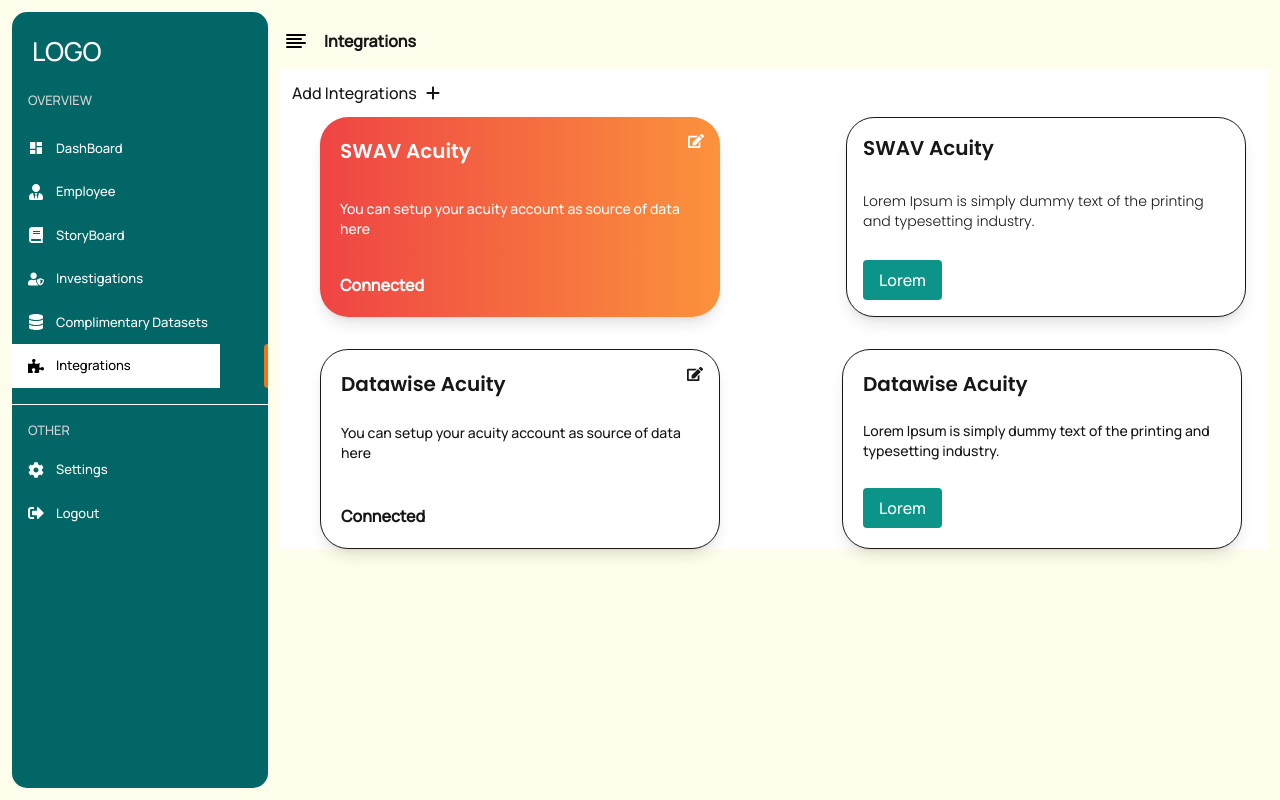
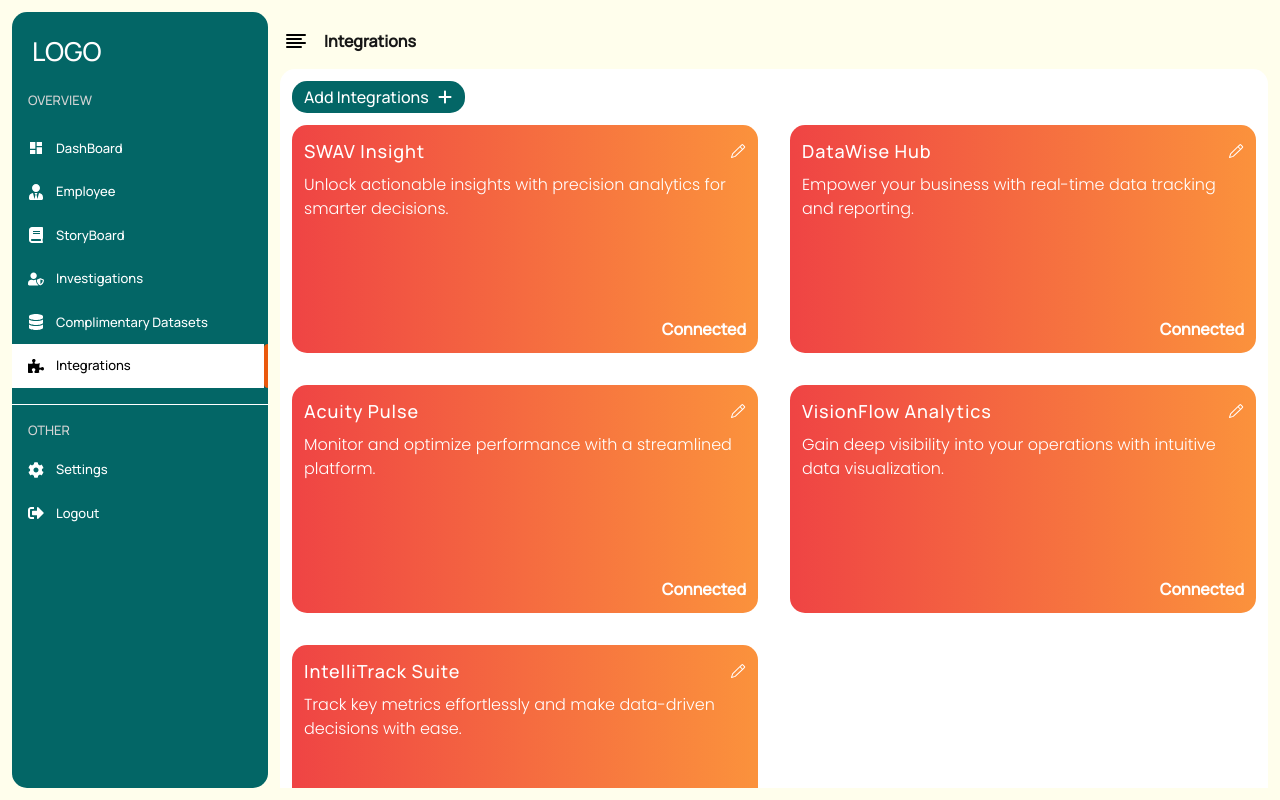
Before and after one commit to smhassan90/dataWise, a Next.js app: page /dashboard/integrations in a window 1280 px wide. Built offline with nearby package versions, Linux system fonts and the light colour scheme.

Commit message:
feat: enhance login and signup button styles; update button component for consistency and improve sidebar layout

```diff
--- a/src/app/(root)/login/page.jsx
+++ b/src/app/(root)/login/page.jsx
@@ -56,7 +56,7 @@ const LoginPage = () => {
           {loginFields.map((input, index) => (
             <TextInput input={input} key={index} errors={errors} register={register}/>
           ))}
-          <Button>Sign In</Button>
+          <Button className="h-[40px] md:h-[45px]">Sign In</Button>
           <p className="text-center text-small text-gray tracking-tighter">
             Don't have an Account? &nbsp;&nbsp;
             <Link href="/signup">
--- a/src/app/(root)/signup/page.jsx
+++ b/src/app/(root)/signup/page.jsx
@@ -53,7 +53,7 @@ const SignUpPage = () => {
             <TextInput input={input} key={index} errors={errors} register={register} />
           ))}
 
-          <Button>Create an Account</Button>
+          <Button className='h-[40px] md:h-[45px]'>Create an Account</Button>
           <p className="text-center text-gray text-small tracking-tighter">
             Already have an Account? &nbsp;&nbsp;
             <Link href="/login">
--- a/src/app/dashboard/complimentary_datasets/page.jsx
+++ b/src/app/dashboard/complimentary_datasets/page.jsx
@@ -1,7 +1,6 @@
 "use client"
 
 import { Button } from "@/src/utils/button";
-import AppointmentChart from "@/src/utils/graph";
 import { useState } from "react"
 import { FaSearch } from "react-icons/fa";
 import { useDispatch, useSelector } from "react-redux";
--- a/src/app/dashboard/integrations/page.jsx
+++ b/src/app/dashboard/integrations/page.jsx
@@ -3,6 +3,9 @@ import React from "react";
 import { FaEdit } from "react-icons/fa";
 import { useDispatch, useSelector } from "react-redux";
 import { FaPlus } from "react-icons/fa6";
+import { GoPencil } from "react-icons/go";
+import { cards } from "@/src/data/cards";
+import { Button } from "@/src/utils/button";
 
 const Integrations = () => {
 
@@ -10,63 +13,27 @@ const Integrations = () => {
   const title = useSelector((state) => state.sideBar.title);
   const { width, sidebar } = useSelector((state) => state.sideBar);
   return (
-    <div className="bg-white">
-      <h2 className="text-normal p-normal flex items-center font-manrope gap-2">
-        Add Integrations <span><FaPlus className="text-small"/></span>
-      </h2>
+    <div className="bg-white rounded-large p-normal">
+      <Button className="text-normal flex items-center font-manrope gap-2 cursor-pointer">
+        Add Integrations <span><FaPlus className="text-small" /></span>
+      </Button>
+      <div className={`grid items-center gap-8 py-normal ${sidebar ? 'md:grid-cols-2' : 'md:grid-cols-3'}`}>
 
-      {/* SWAV Acuity Section */}
-      <div className="ml-10 grid md:grid-cols-2 gap-6">
-        {/* SWAV Acuity Card */}
-        <div className="w-[400px] h-[200px]  bg-gradient-to-r from-red-500 to-orange-400 p-5 rounded-[28.09px] text-white relative shadow-lg flex flex-col justify-between">
-          <div className="absolute top-4 right-4 text-white cursor-pointer">
-            <FaEdit />
+        {cards.map((card, index) => (
+          <div key={index} className="w-full bg-gradient-to-r from-red-500 to-orange-400 p-normal rounded-large text-white relative  flex flex-col gap-24 justify-between transition-transform transform"
+            onMouseEnter={(e) => (e.currentTarget.style.transform = "scale(1.02)")}
+            onMouseLeave={(e) => (e.currentTarget.style.transform = "scale(1)")}>
+            <div className="space-y-2">
+              <span className="flex justify-between items-center">
+                <h3 className="text-lg tracking-wider font-manrope">{card.title}</h3>
+                <GoPencil className="text-white cursor-pointer text-small" />
+              </span>
+              <p className="text-small font-poppins font-light">{card.details}</p>
+            </div>
+            <p className="font-semibold ml-auto">Connected</p>
           </div>
-          <h3 className="text-xl font-semibold font-poppins">SWAV Acuity</h3>
-          <p className="text-sm">
-            You can setup your acuity account as source of data here
-          </p>
-          <div className="font-semibold">Connected</div>
-        </div>
+        ))}
 
-        {/* SWAV Acuity Text Section */}
-        <div className="w-[400px] ml-10 h-[200px] bg-white p-4 rounded-[28.09px] text-gray-800 shadow-lg flex flex-col justify-between border">
-          <h3 className="text-xl font-semibold font-poppins">SWAV Acuity</h3>
-          <p className="text-sm font-poppins font-light text-gray-600">
-            Lorem Ipsum is simply dummy text of the printing and typesetting
-            industry.
-          </p>
-          <button className="px-4 py-2 bg-teal-600 text-white rounded self-start">
-            Lorem
-          </button>
-        </div>
-      </div>
-
-      {/* Datawise Acuity Section */}
-      <div className="grid md:grid-cols-2 gap-6 mt-8">
-        {/* Datawise Acuity Card */}
-        <div className=" ml-10 w-[400px] h-[200px] bg-white p-5 rounded-[28.09px] text-gray-800 relative shadow-lg border flex flex-col justify-between">
-          <div className="absolute top-4 right-4 text-gray-600 cursor-pointer">
-            <FaEdit />
-          </div>
-          <h3 className="text-xl font-semibold font-poppins">Datawise Acuity</h3>
-          <p className="text-sm mt-2">
-            You can setup your acuity account as source of data here
-          </p>
-          <div className="mt-6 font-semibold text-gray-600">Connected</div>
-        </div>
-
-        {/* Datawise Acuity Text Section */}
-        <div className=" ml-14 w-[400px] h-[200px] bg-white p-5 rounded-[28.09px] text-gray-800 shadow-lg flex flex-col justify-between border">
-          <h3 className="text-xl font-semibold font-poppins">Datawise Acuity</h3>
-          <p className="text-sm text-gray-600 mt-2">
-            Lorem Ipsum is simply dummy text of the printing and typesetting
-            industry.
-          </p>
-          <button className="mt-3 px-4 py-2 bg-teal-600 text-white rounded self-start">
-            Lorem
-          </button>
-        </div>
       </div>
     </div>
   );
--- a/src/app/globals.css
+++ b/src/app/globals.css
@@ -11,15 +11,7 @@ body {
 @tailwind utilities;
 
 :root {
-  --background: #ffffff;
-  --foreground: #171717;
-}
-
-@media (prefers-color-scheme: dark) {
-  :root {
-    --background: #0a0a0a;
-    --foreground: #ededed;
-  }
+  --color-secondary: theme('colors.secondary');
 }
 
 body {
@@ -31,9 +23,9 @@ body {
 
 /* Custom ScrollBar */
 ::-webkit-scrollbar {
-  width: 5px;
+  width: 3px;
 }
 ::-webkit-scrollbar-thumb {
-  background: gray;
-  border-radius: 2px;
+  background: var(--color-secondary);
+  border-radius: 1px;
 }
--- a/src/components/sidebar.jsx
+++ b/src/components/sidebar.jsx
@@ -94,7 +94,7 @@ const Sidebar = () => {
             <ul className="mt-2 flex flex-col">
               {sideBarMenu.map((menu, index) => (
                 <li key={index} className="cursor-pointer hover:text-gray-300 flex justify-between">
-                  <p className={`min-w-52 max-w-fit flex items-center space-x-3 py-3 px-4 ${sidebarOpen && 'mr-10'} ${active === menu.title && sidebarOpen
+                  <p className={`w-full flex items-center space-x-3 py-3 px-4 ${active === menu.title && sidebarOpen
                     ? "bg-white text-black"
                     : ""
                     }`}
@@ -110,7 +110,7 @@ const Sidebar = () => {
                     </span>
                   </p>
                   <span
-                    className={`${active === menu.title ? "bg-orange-500 w-1" : ""} rounded-l-lg`}
+                    className={`${active === menu.title ? "bg-orange-600 w-1" : ""} rounded-l-lg`}
                   ></span>
                 </li>
               ))}
@@ -142,7 +142,7 @@ const Sidebar = () => {
             <ul className="mt-2 flex flex-col">
               {others.map((menu, index) => (
                 <li key={index} className="cursor-pointer hover:text-gray-300 flex justify-between">
-                  <p className={`min-w-52 max-w-fit flex items-center space-x-3 py-3 px-4 ${sidebarOpen && 'mr-10'} ${active === menu.title && sidebarOpen
+                  <p className={`w-full flex items-center space-x-3 py-3 px-4 ${active === menu.title && sidebarOpen
                     ? "bg-white text-black"
                     : ""
                     }`}
@@ -158,7 +158,7 @@ const Sidebar = () => {
                     </span>
                   </p>
                   <span
-                    className={`${active === menu.title ? "bg-orange-500 w-1" : ""} rounded-l-lg`}
+                    className={`${active === menu.title ? "bg-orange-600 w-1" : ""} rounded-l-lg`}
                   ></span>
                 </li>
               ))}
--- /dev/null
+++ b/src/data/cards.js
@@ -0,0 +1,22 @@
+export const cards = [
+    {
+        title: "SWAV Insight",
+        details: "Unlock actionable insights with precision analytics for smarter decisions."
+    },
+    {
+        title: "DataWise Hub",
+        details: "Empower your business with real-time data tracking and reporting."
+    },
+    {
+        title: "Acuity Pulse",
+        details: "Monitor and optimize performance with a streamlined platform."
+    },
+    {
+        title: "VisionFlow Analytics",
+        details: "Gain deep visibility into your operations with intuitive data visualization."
+    },
+    {
+        title: "IntelliTrack Suite",
+        details: "Track key metrics effortlessly and make data-driven decisions with ease."
+    }
+]
--- a/src/utils/button.jsx
+++ b/src/utils/button.jsx
@@ -2,7 +2,7 @@ import React from "react";
 
 export const Button = ({children,className}) => {
   return (
-    <button type="submit" className={`mt-3 bg-secondary text-white text-small h-[40px] rounded-lg md:h-[45px] md:mt-0 ${className}`}
+    <button type="submit" className={`mt-normal bg-secondary text-white text-small rounded-large md:mt-0 py-1 px-3 ${className}`}
     >
       {children}
     </button>
--- a/tailwind.config.mjs
+++ b/tailwind.config.mjs
@@ -49,6 +49,14 @@ export default {
       },
       padding: {
         'normal': '12px',
+      },
+      boxShadow: {
+        'sm': '0 1px 2px rgba(0, 0, 0, 0.05)',
+        'default': '0 1px 3px rgba(0, 0, 0, 0.1)',
+        'md': '0 4px 6px rgba(0, 0, 0, 0.1)',
+        'lg': '0 10px 15px rgba(0, 0, 0, 0.1)',
+        'xl': '0 20px 25px rgba(0, 0, 0, 0.1)',
+        '2xl': '0 25px 50px rgba(0, 0, 0, 0.25)',
       }
     },
   },
```
